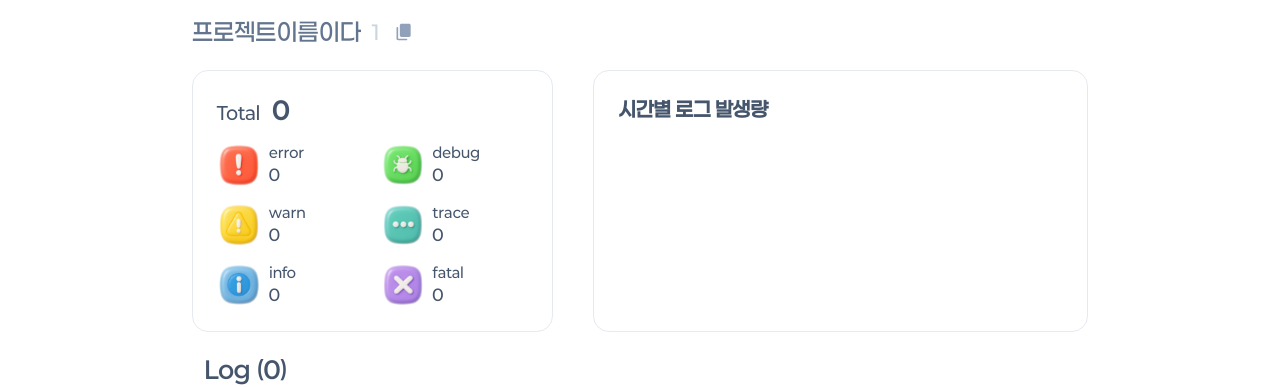
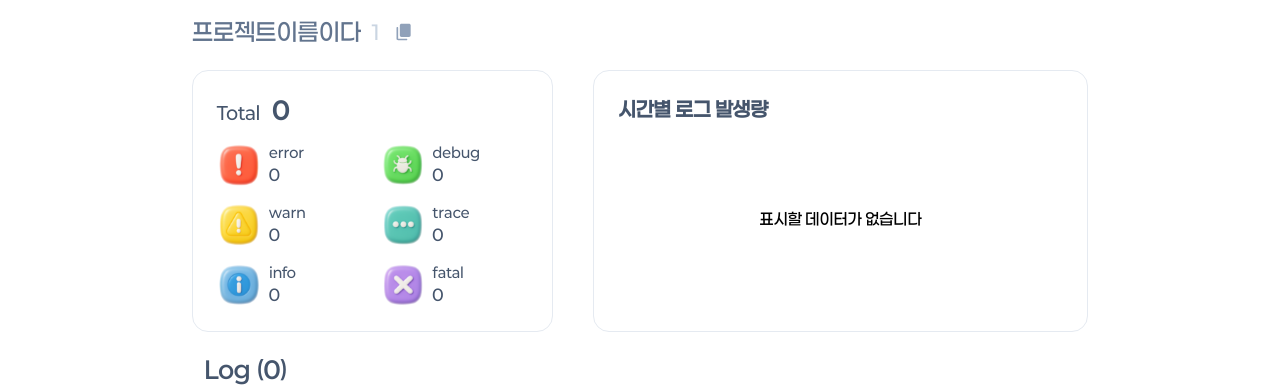
Before and after one commit to SIM-GYUBIN/CHOLOG, a React (Vite) app in the folder frontend/cholog/: page /project/1 in a window 1280 px wide. Shown: the part 132-519 px from the top of the page. Built offline with nearby package versions, Linux system fonts and the light colour scheme; no server answers.

Commit message:
fix : errorchart error

```diff
--- a/frontend/cholog/src/components/charts/ErrorChart.tsx
+++ b/frontend/cholog/src/components/charts/ErrorChart.tsx
@@ -1,4 +1,4 @@
-import React, { useRef, useEffect } from "react";
+import React, { useRef, useEffect, useState } from "react";
 import { useDispatch, useSelector } from "react-redux";
 import {
   AreaChart,
@@ -19,20 +19,31 @@ const ErrorCountChart: React.FC<ErrorChartProps> = ({ projectId }) => {
   const scrollRef = useRef<HTMLDivElement>(null);
   const dispatch = useDispatch<AppDispatch>();
   const { errorTimeline } = useSelector((state: RootState) => state.log);
-
+  const [chartData, setChartData] = useState<any[]>([]);
 
   useEffect(() => {
     if (projectId) {
       dispatch(fetchErrorTimeline({ projectId }));
     }
-    console.log(errorTimeline[0]);
   }, [dispatch, projectId]);
 
-  // API 응답 데이터를 차트 데이터 형식으로 변환
-  const chartData = errorTimeline.map(item => ({
-    period: new Date(item.timestamp).getHours().toString(),
-    count: item.errorCount
-  }));
+  useEffect(() => {
+    if (Array.isArray(errorTimeline) && errorTimeline.length > 0) {
+      const formattedData = errorTimeline.map(item => {
+        const date = new Date(item.timestamp);
+        const formattedDate = `${date.getMonth() + 1}-${date.getDate()} ${date.getHours()}:00`;
+
+        // 타입 단언 사용
+        const anyItem = item as any;
+
+        return {
+          period: formattedDate,
+          count: anyItem.logCount || 0
+        };
+      });
+      setChartData(formattedData);
+    }
+  }, [errorTimeline]);
 
   useEffect(() => {
     const container = scrollRef.current;
@@ -79,12 +90,17 @@ const ErrorCountChart: React.FC<ErrorChartProps> = ({ projectId }) => {
       <h2 className="text-left text-xl font-semibold text-[var(--text)] mb-4">
         시간별 로그 발생량
       </h2>
+      {chartData.length === 0 ? (
+        <div className="flex justify-center items-center h-[160px]">
+          <p>표시할 데이터가 없습니다</p>
+        </div>
+      ) : (
         <div
           ref={scrollRef}
           className="scroll-hidden overflow-x-auto cursor-grab active:cursor-grabbing"
         >
-        <div style={{ width: `${chartData.length * 60}px`, height: "160px", minWidth: "100%" }}>
-          <AreaChart data={chartData} width={chartData.length * 60} height={160}>
+          <div style={{ width: `${Math.max(chartData.length * 60, 300)}px`, height: "160px", minWidth: "100%" }}>
+            <AreaChart data={chartData} width={Math.max(chartData.length * 60, 300)} height={160}>
               <defs>
                 <linearGradient id="colorCount" x1="0" y1="0" x2="0" y2="1">
                   <stop offset="5%" stopColor="#9CA3AF" stopOpacity={0.4} />
@@ -100,7 +116,7 @@ const ErrorCountChart: React.FC<ErrorChartProps> = ({ projectId }) => {
               <YAxis hide />
               <Tooltip
                 formatter={(value: number) => [`${value}`]}
-              labelFormatter={() => ""}
+                labelFormatter={(label) => `${label}`}
                 contentStyle={{
                   backgroundColor: "#4B5563",
                   borderRadius: "8px",
@@ -128,6 +144,7 @@ const ErrorCountChart: React.FC<ErrorChartProps> = ({ projectId }) => {
             </AreaChart>
           </div>
         </div>
+      )}
     </div>
   );
 };
```
Lines whose indentation alone changed are shown as unchanged.
